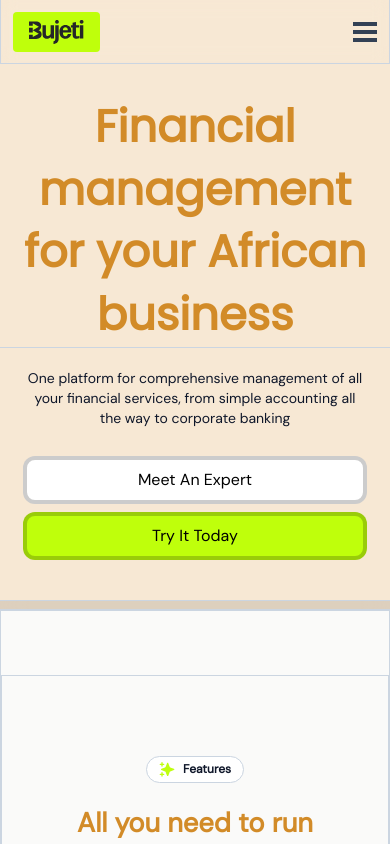
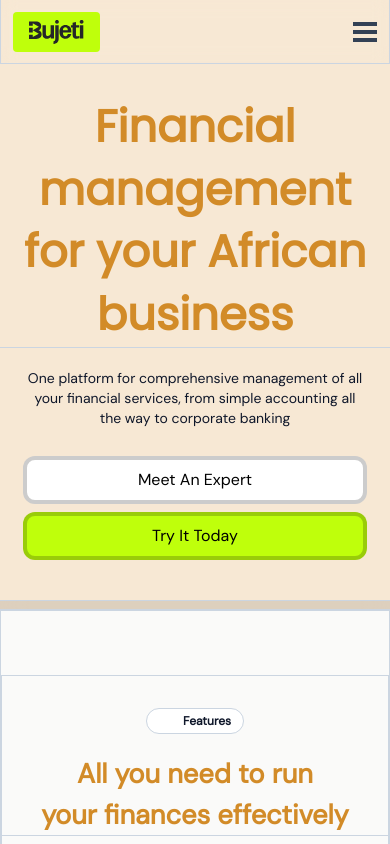
Before and after one commit to TohirBabs/ui-demos, a React (Vite) app: page / in a window 390 px wide. Shown: the top 844 px of the page. Built offline with nearby package versions, Linux system fonts and the light colour scheme; some icons are missing.

Commit message:
features

```diff
--- a/src/components/Bujeti/Features.jsx
+++ b/src/components/Bujeti/Features.jsx
@@ -1,7 +1,8 @@
-import { useState } from "react";
+// import { useState } from "react";
+
+import FeaturesIcon from "./icons/Features";
 
 const Features = () => {
-
   const featureList = [
     {
       title: "expense management",
@@ -53,38 +54,22 @@ const Features = () => {
     },
   ];
 
-
-
   return (
-
-
-      <div className="bg-[#fafaf9] text-center text-[#D28B28] mx-auto w-[95%] max-w-5xl border-x border-slate-300 lg:pt-32  pt-16 flex flex-col items-center border-x max-w-6xl border-y w-full mx-auto border-slate-300">
-        <div className=" max-w-5xl border-x border-slate-300 py-20 border-t  flex flex-col gap-5 items-center">
+    <div className="bg-[#fafaf9] lg:text-center text-[#D28B28] mx-auto   lg:pt-32  pt-16 flex flex-col items-center border-x max-w-6xl border-y w-full  border-slate-300">
+      <div className=" max-w-5xl border-x border-slate-300 lg:py-20 py-8 border-t  flex flex-col gap-5 items-center">
         <div className="flex gap-2 items-center rounded-full border border-slate-300 p-1 bg-white px-3">
-            <svg
-              width="16"
-              height="17"
-              viewBox="0 0 16 17"
-              fill="none"
-              xmlns="http://www.w3.org/2000/svg"
-            >
-              <path
-                d="M3.66675 1.75163C3.66675 1.38344 3.36827 1.08496 3.00008 1.08496C2.63189 1.08496 2.33341 1.38344 2.33341 1.75163V2.75163H1.33341C0.965225 2.75163 0.666748 3.0501 0.666748 3.41829C0.666748 3.78648 0.965225 4.08496 1.33341 4.08496H2.33341V5.08496C2.33341 5.45315 2.63189 5.75163 3.00008 5.75163C3.36827 5.75163 3.66675 5.45315 3.66675 5.08496V4.08496H4.66675C5.03494 4.08496 5.33341 3.78648 5.33341 3.41829C5.33341 3.0501 5.03494 2.75163 4.66675 2.75163H3.66675V1.75163Z"
-                fill="#bfff0f"
-              ></path>
-              <path
-                d="M3.66675 11.7516C3.66675 11.3834 3.36827 11.085 3.00008 11.085C2.63189 11.085 2.33341 11.3834 2.33341 11.7516V12.7516H1.33341C0.965225 12.7516 0.666748 13.0501 0.666748 13.4183C0.666748 13.7865 0.965225 14.085 1.33341 14.085H2.33341V15.085C2.33341 15.4531 2.63189 15.7516 3.00008 15.7516C3.36827 15.7516 3.66675 15.4531 3.66675 15.085V14.085H4.66675C5.03494 14.085 5.33341 13.7865 5.33341 13.4183C5.33341 13.0501 5.03494 12.7516 4.66675 12.7516H3.66675V11.7516Z"
-                fill="#bfff0f"
-              ></path>
-              <path
-                d="M9.28898 2.17897C9.18995 1.92151 8.94259 1.75163 8.66675 1.75163C8.3909 1.75163 8.14354 1.92151 8.04452 2.17897L6.8884 5.18488C6.68813 5.70558 6.6252 5.85563 6.53912 5.97669C6.45274 6.09816 6.34661 6.20429 6.22514 6.29066C6.10408 6.37674 5.95403 6.43968 5.43334 6.63995L2.42743 7.79606C2.16997 7.89509 2.00008 8.14245 2.00008 8.41829C2.00008 8.69414 2.16997 8.9415 2.42743 9.04052L5.43334 10.1966C5.95403 10.3969 6.10408 10.4598 6.22514 10.5459C6.34661 10.6323 6.45274 10.7384 6.53912 10.8599C6.6252 10.981 6.68813 11.131 6.8884 11.6517L8.04452 14.6576C8.14354 14.9151 8.3909 15.085 8.66675 15.085C8.9426 15.085 9.18995 14.9151 9.28898 14.6576L10.4451 11.6517C10.6454 11.131 10.7083 10.981 10.7944 10.8599C10.8808 10.7384 10.9869 10.6323 11.1084 10.5459C11.2294 10.4598 11.3795 10.3969 11.9002 10.1966L14.9061 9.04052C15.1635 8.9415 15.3334 8.69414 15.3334 8.41829C15.3334 8.14245 15.1635 7.89509 14.9061 7.79606L11.9002 6.63994C11.3795 6.43968 11.2294 6.37674 11.1084 6.29066C10.9869 6.20429 10.8808 6.09816 10.7944 5.97669C10.7083 5.85563 10.6454 5.70558 10.4451 5.18488L9.28898 2.17897Z"
-                fill="#bfff0f"
-              ></path>
-            </svg>
-            <p className="text-slate-900 text-xs lg:text-sm font-semibold">Features</p>
+          <FeaturesIcon />
+          <p className="text-slate-900 text-xs lg:text-sm font-semibold">
+            Features
+          </p>
         </div>
-          <h2 className="text-[1.7rem] lg:text-5xl  flex flex-col  w-full font-semibold lg:leading-[1.4]">
-           <div className="lg:border-b border-slate-300">All you need to run</div> <div className="border-b border-slate-300">your finances effectively</div>
+        <h2 className="text-[1.7rem] lg:text-5xl text-center flex flex-col  w-full font-semibold lg:leading-[1.4]">
+          <div className="lg:border-b border-slate-300">
+            All you need to run
+          </div>{" "}
+          <div className="border-b  border-slate-300">
+            your finances effectively
+          </div>
         </h2>
         <p className="lg:text-lg text-sm lg:w-[70%] w-[88%] text-slate-900">
           Introducing Bujeti, a complete suite of finance tools designed to
@@ -92,77 +77,103 @@ const Features = () => {
           growth.
         </p>
       </div>
-        <div className="flex border-t border-slate-300 flex-col items-end gap-10 relative w-full max-w-6xl">
+      <div className="flex lg:border-t border-slate-300 flex-col items-end gap-10 relative w-full max-w-6xl">
         <div className="lg:grid lg:grid-cols-12 flex flex-col gap-5 lg:gap-10 w-full max-w-6xl lg:p-10 p-3 mx-auto">
           <div className="rounded-3xl flex flex-col justify-between overflow-hidden text-left bg-[#e9e9e7]  lg:col-span-7 ">
             <div className="lg:w-[70%] text-slate-900 lg:p-9 p-3">
-              <p className="text-2xl capitalize font-semibold">corporate cards</p>
-              <p className="text-sm py-1">Generate physical, single-use, and multi-use virtual multi-currency cards for your team to spend flexibly without needing cash.</p>
+              <p className="text-2xl capitalize font-semibold">
+                corporate cards
+              </p>
+              <p className="text-sm py-1">
+                Generate physical, single-use, and multi-use virtual
+                multi-currency cards for your team to spend flexibly without
+                needing cash.
+              </p>
             </div>
-            <img src="/cards.webp" alt="" className=""/>
+            <img src="/cards.webp" alt="" className="" />
           </div>
           <div className="rounded-3xl overflow-hidden text-left bg-[#ebe8de]  lg:col-span-5 ">
             <div className="w-[90%] lg:p-9 p-3 text-slate-900 p-4">
-              <p className="text-2xl capitalize font-semibold">expense management</p>
-              <p className="text-sm py-1">Manage your company&#39;s expenses by organizing transactions, tracking vendors, and implementing spending policies.</p>
+              <p className="text-2xl capitalize font-semibold">
+                expense management
+              </p>
+              <p className="text-sm py-1">
+                Manage your company&#39;s expenses by organizing transactions,
+                tracking vendors, and implementing spending policies.
+              </p>
             </div>
-            <img src="/expense.webp" alt="" className=""/>
-
+            <img src="/expense.webp" alt="" className="" />
           </div>
           <div className="rounded-3xl overflow-hidden text-left bg-[#fcfbfc]  lg:col-span-5 ">
             <div className="w-[90%] lg:p-9 p-3 text-slate-900 p-4">
               <p className="text-2xl capitalize font-semibold">cash accounts</p>
-              <p className="text-sm py-1">Manage your primary bank account and sub-accounts to make payments, collect payments, and withdraw funds</p>
+              <p className="text-sm py-1">
+                Manage your primary bank account and sub-accounts to make
+                payments, collect payments, and withdraw funds
+              </p>
             </div>
-            <img src="/account.webp" alt="" className=""/>
-
+            <img src="/account.webp" alt="" className="" />
           </div>
           <div className="rounded-3xl flex flex-col justify-between overflow-hidden text-left bg-[#f2f5f1]  lg:col-span-7 ">
             <div className="lg:w-[70%] text-slate-900 lg:p-9 p-3">
               <p className="text-2xl capitalize font-semibold">bank payments</p>
-              <p className="text-sm py-1">Manage your financial transactions, make single and batch payments, and set approval rules.</p>
+              <p className="text-sm py-1">
+                Manage your financial transactions, make single and batch
+                payments, and set approval rules.
+              </p>
             </div>
-            <img src="/payment.webp" alt="" className=""/>
-
+            <img src="/payment.webp" alt="" className="" />
           </div>
           <div className="rounded-3xl flex flex-col justify-between overflow-hidden text-left bg-[#e9e9e7]  lg:col-span-7 ">
             <div className="lg:w-[70%] text-slate-900 lg:p-9 p-3">
-              <p className="text-2xl capitalize font-semibold">reimbursements</p>
-              <p className="text-sm py-1">Keep your employees happy by reimbursing them for out-of-pocket expenses in just a few clicks.</p>
+              <p className="text-2xl capitalize font-semibold">
+                reimbursements
+              </p>
+              <p className="text-sm py-1">
+                Keep your employees happy by reimbursing them for out-of-pocket
+                expenses in just a few clicks.
+              </p>
             </div>
-            <img src="/reimbursement.webp" alt="" className=""/>
-
+            <img src="/reimbursement.webp" alt="" className="" />
           </div>
           <div className="rounded-3xl overflow-hidden text-left bg-[#f8ede8]  lg:col-span-5 ">
             <div className="w-[90%] lg:p-9 p-3 text-slate-900 p-4">
-              <p className="text-2xl capitalize font-semibold">fund collection</p>
-              <p className="text-sm py-1"> Secure payment gateway to collect payments from customers anywhere, anytime.</p>
+              <p className="text-2xl capitalize font-semibold">
+                fund collection
+              </p>
+              <p className="text-sm py-1">
+                {" "}
+                Secure payment gateway to collect payments from customers
+                anywhere, anytime.
+              </p>
             </div>
-            <img src="/fund.webp" alt="" className=""/>
-
+            <img src="/fund.webp" alt="" className="" />
           </div>
           <div className="rounded-3xl overflow-hidden text-left bg-[#f2f5f1]  lg:col-span-5 ">
             <div className="w-[90%] lg:p-9 p-3 text-slate-900 p-4">
               <p className="text-2xl capitalize font-semibold">bank sync</p>
-              <p className="text-sm py-1">Connect your accounts, track your spending, and manage your budget from one easy-to-use dashboard.</p>
+              <p className="text-sm py-1">
+                Connect your accounts, track your spending, and manage your
+                budget from one easy-to-use dashboard.
+              </p>
             </div>
-            <img src="/sync.webp" alt="" className=""/>
-
+            <img src="/sync.webp" alt="" className="" />
           </div>
           <div className="rounded-3xl flex flex-col justify-between overflow-hidden text-left bg-[#d6e3e8]  lg:col-span-7 ">
             <div className="lg:w-[70%] text-slate-900 lg:p-9 p-3">
-              <p className="text-2xl capitalize font-semibold">reports & insights</p>
-              <p className="text-sm py-1">Track your business activities, analyze performance, optimize your operations, and ultimately succeed in achieving your goals.</p>
+              <p className="text-2xl capitalize font-semibold">
+                reports & insights
+              </p>
+              <p className="text-sm py-1">
+                Track your business activities, analyze performance, optimize
+                your operations, and ultimately succeed in achieving your goals.
+              </p>
             </div>
-            <img src="/report.webp" alt="" className=""/>
-
-          </div>
-
-
+            <img src="/report.webp" alt="" className="" />
           </div>
         </div>
       </div>
-
+    </div>
   );
 };
 
```
Lines whose indentation alone changed are shown as unchanged.
